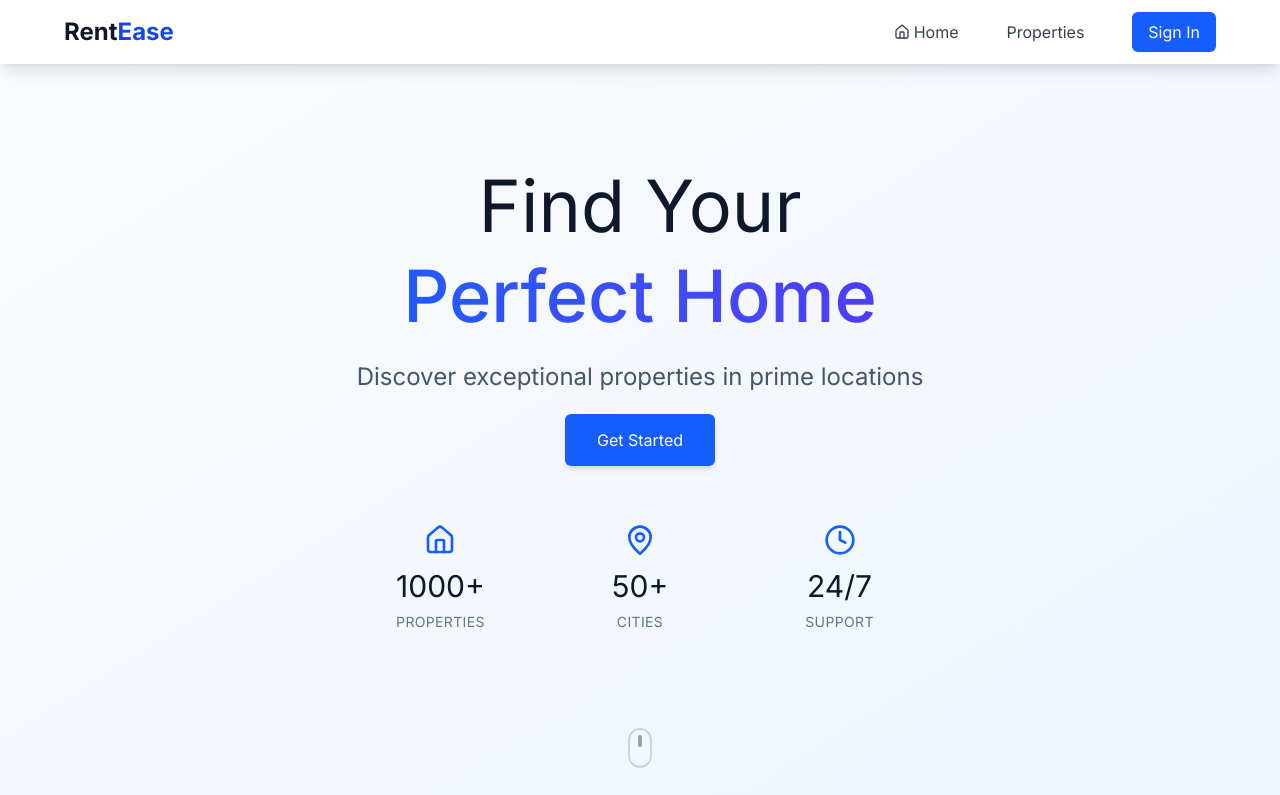
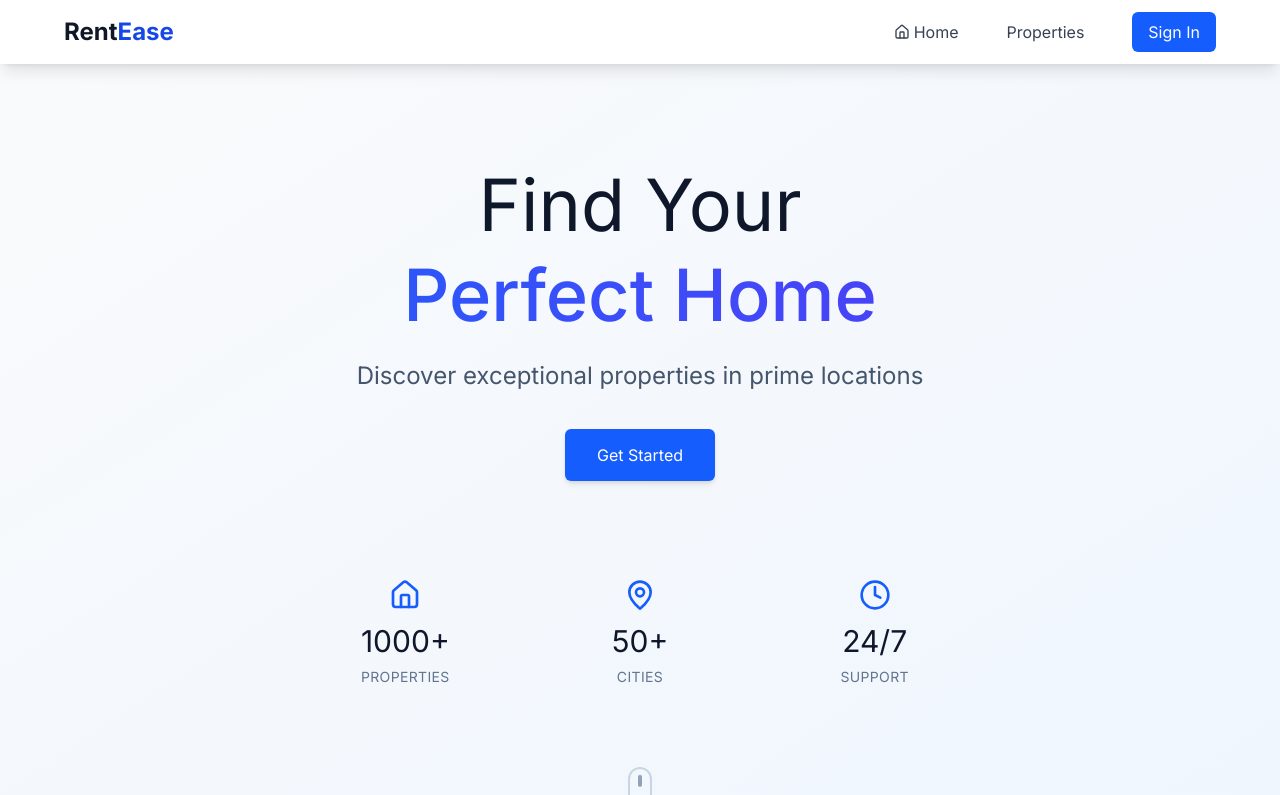
Before and after one commit to Sushan999/RentEase-next, a Next.js app: page / in a window 1280 px wide. Shown: the top 795 px of the page. Built offline with nearby package versions, Linux system fonts and the light colour scheme; no server answers; the database is empty.

Commit message:
Hero section fix

```diff
--- a/src/components/HeroSection.tsx
+++ b/src/components/HeroSection.tsx
@@ -5,8 +5,8 @@ import Link from "next/link";
 
 export function HeroSection() {
   return (
-    <section className="min-h-[90vh] md:min-h-screen flex items-center justify-center bg-gradient-to-br from-gray-50 to-blue-50 px-4 sm:px-6 lg:px-8">
-      <div className="max-w-4xl mx-auto text-center space-y-8">
+    <section className="min-h-[90vh] md:min-h-screen  justify-center bg-gradient-to-br from-gray-50 to-blue-50 px-4 sm:px-6 lg:px-8">
+      <div className="max-w-4xl mx-auto text-center space-y-8 py-48 md:py-24">
         <div className="space-y-4">
           <h1 className="text-4xl md:text-7xl  text-slate-900 leading-tight">
             Find Your
@@ -18,14 +18,17 @@ export function HeroSection() {
             Discover exceptional properties in prime locations
           </p>
         </div>
-        <Link
-          href="/properties"
-          className="bg-blue-600 text-white rounded-md shadow-md px-8 py-4 hover:bg-blue-800 cursor-pointer "
-        >
-          Get Started
-        </Link>
 
-        <div className=" grid-cols-1 sm:grid-cols-3 gap-8 pt-12 max-w-2xl mx-auto hidden md:grid mt-6">
+        <div className="mt-12">
+          <Link
+            href="/properties"
+            className="bg-blue-600 text-white rounded-md shadow-md px-8 py-4 hover:bg-blue-800 cursor-pointer  "
+          >
+            Get Started
+          </Link>
+        </div>
+
+        <div className=" grid-cols-1 sm:grid-cols-3 gap-8 pt-12 max-w-2xl mx-auto hidden md:grid mt-16">
           <div className="text-center space-y-2">
             <Home className="w-8 h-8 text-blue-600 mx-auto mb-3" />
             <div className="text-2xl sm:text-3xl  text-slate-900">1000+</div>
@@ -50,7 +53,7 @@ export function HeroSection() {
         </div>
 
         {/* //mobileee ko */}
-        <div className="md:hidden flex justify-between px-4 mt-20">
+        <div className="md:hidden flex justify-between px-4 mt-32">
           <div className="text-center space-y-2 ">
             <Home className="w-6 h-6 text-blue-600 mx-auto mb-3" />
             <div className="text-xl sm:text-3xl  text-slate-900">1000+</div>
@@ -75,7 +78,7 @@ export function HeroSection() {
         </div>
 
         {/* Subtle scroll indicator */}
-        <div className="pt-16 hidden md:block">
+        <div className="pt-12 ">
           <div className="w-6 h-10 border-2 border-slate-300 rounded-full mx-auto relative">
             <div className="w-1 h-3 bg-slate-400 rounded-full mx-auto mt-2 animate-bounce"></div>
           </div>
--- a/src/components/Title.tsx
+++ b/src/components/Title.tsx
@@ -6,7 +6,7 @@ type TitleProps = {
 export default function Title({ title, subtitle }: TitleProps) {
   return (
     <div className="text-center mb-12 px-2 md:px-0">
-      <h2 className="font-sans text-2xl md:text-5xl  text-gray-900 mb-2 md:mb-4">
+      <h2 className="font-sans text-3xl md:text-5xl  text-gray-900 mb-2 md:mb-4">
         {title}
       </h2>
       <p className="text-base md:text-lg text-gray-600 max-w-2xl mx-auto">
```
